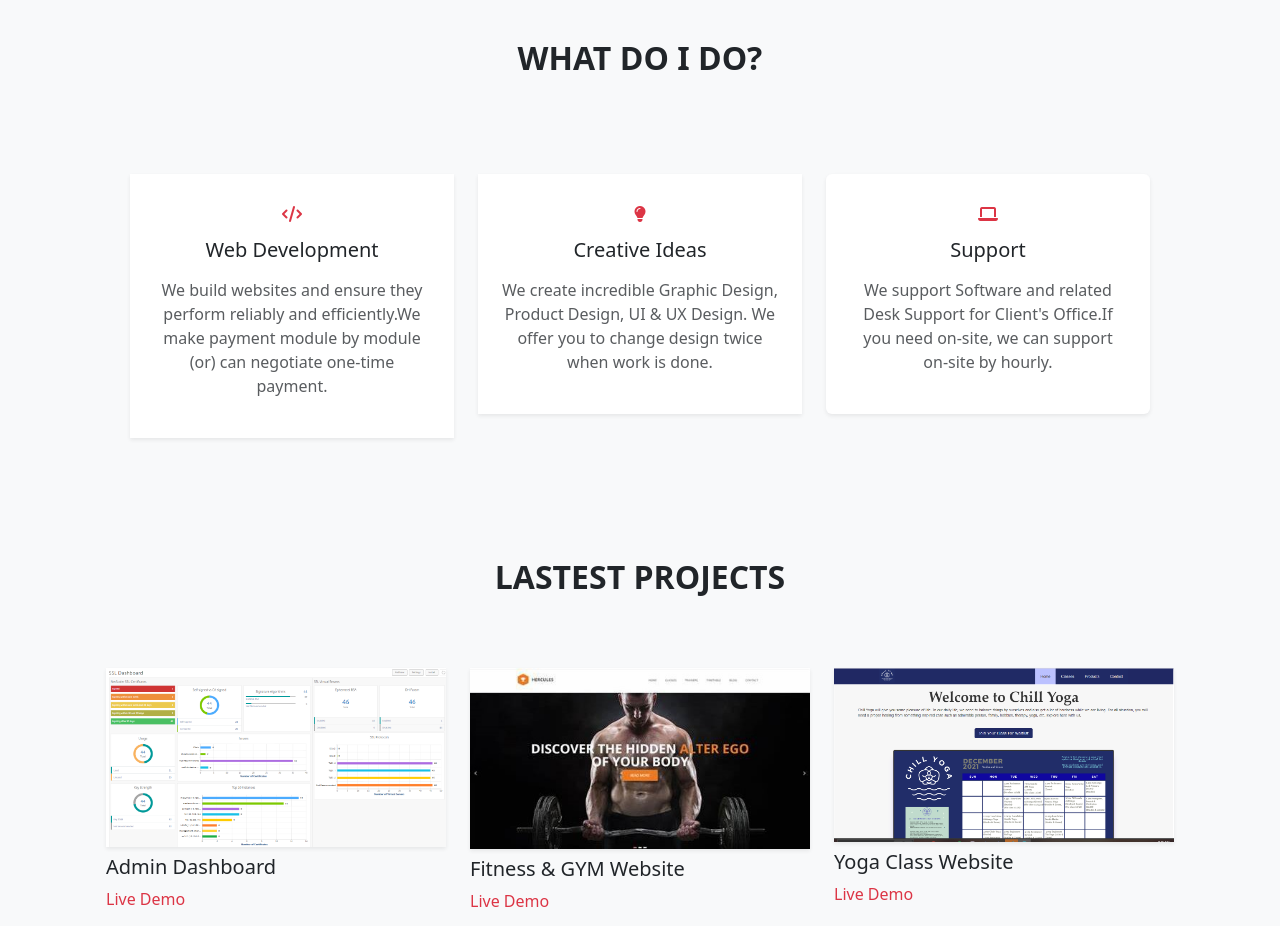
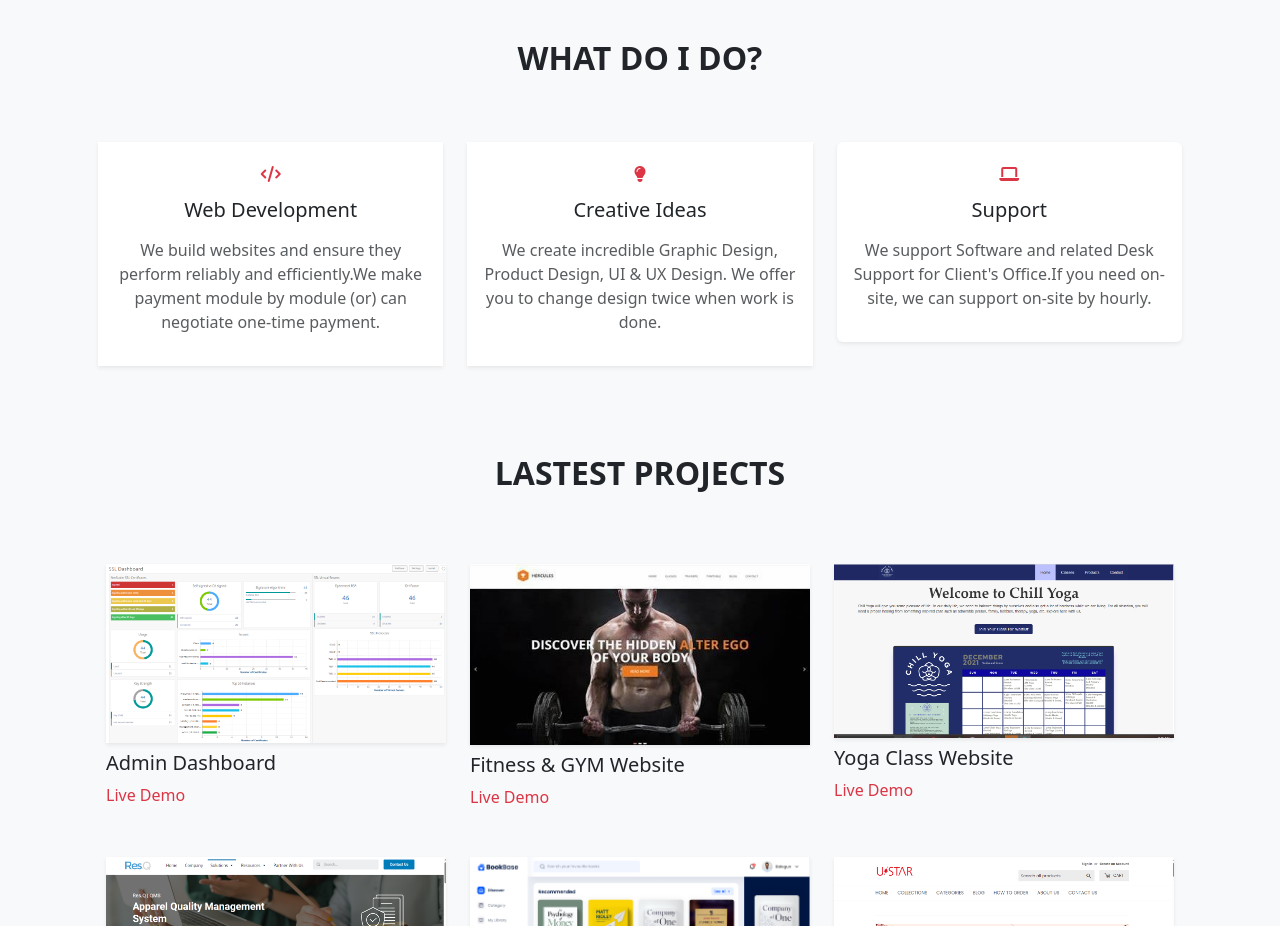
Before and after one commit to aycharm22/meacm.github.io, a plain HTML site: page index.html in a window 1280 px wide. Shown: the part 980-1906 px from the top of the page. Drawn offline with nearby package versions, Linux system fonts and the light colour scheme.

Commit message:
Update index.html

```diff
--- a/index.html
+++ b/index.html
@@ -175,9 +175,9 @@
                                     </div>
                                 </div>
 
-                                <div class="row text-center p-5">
+                                <div class="row text-center p-3">
                                     <div class="col-md-6 col-lg-4 mb-4">
-                                        <div class="project-items bg-white p-4 shadow-sm">
+                                        <div class="project-items bg-white p-3 shadow-sm">
                                             <div class="icon">
                                                 <i class="fa-solid fa-code text-danger my-2"></i>
                                             </div>
@@ -187,7 +187,7 @@
                                     </div>
 
                                     <div class="col-md-6 col-lg-4 mb-4">
-                                        <div class="project-items bg-white p-4 shadow-sm">
+                                        <div class="project-items bg-white p-3 shadow-sm">
                                             <div class="icon">
                                                 <i class="fa-solid fa-lightbulb text-danger my-2"></i>
                                             </div>
@@ -197,7 +197,7 @@
                                     </div>
 
                                     <div class="col-md-6 col-lg-4 mb-4">
-                                        <div class="project-items bg-white p-4 shadow-sm rounded">
+                                        <div class="project-items bg-white p-3 shadow-sm rounded">
                                             <div class="icon">
                                                 <i class="fa-solid fa-laptop text-danger my-2"></i>
                                             </div>
```
